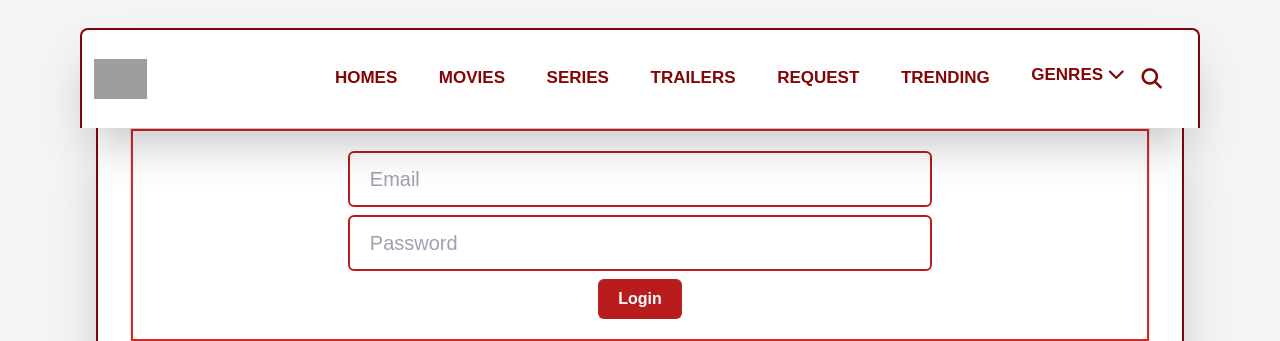
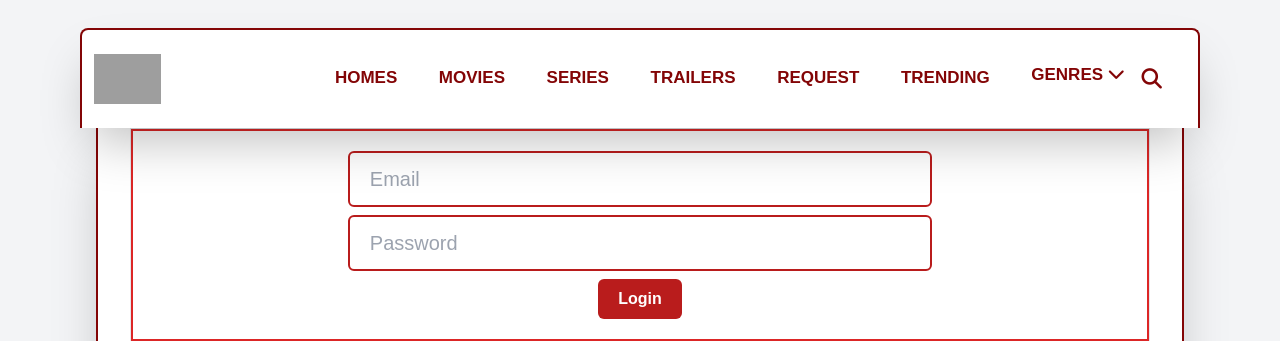
Before and after one commit to Ifeanyi-design/maxcinema, a Flask app: a page that uses app/templates/header.html in a window 1280 px wide. Shown: the top 341 px of the page. Run offline with Flask 3, Linux system fonts and the light colour scheme; some libraries are stand-ins or nearby versions; grey boxes are pictures that could not be loaded.

Commit message:
Update header.html

```diff
--- a/app/templates/header.html
+++ b/app/templates/header.html
@@ -6,7 +6,7 @@
 
         <a href="{{ url_for('main.index') }}" class="flex items-center">
             <div id="logo" class="left-0">
-                <img src="https://i.imgur.com/UlSeHMa.png" alt="MaxCinema" style="height: 40px; width: auto;">
+                <img src="https://i.imgur.com/UlSeHMa.png" alt="MaxCinema" style="height: 50px; width: auto;">
             </div>
         </a>
 
```
